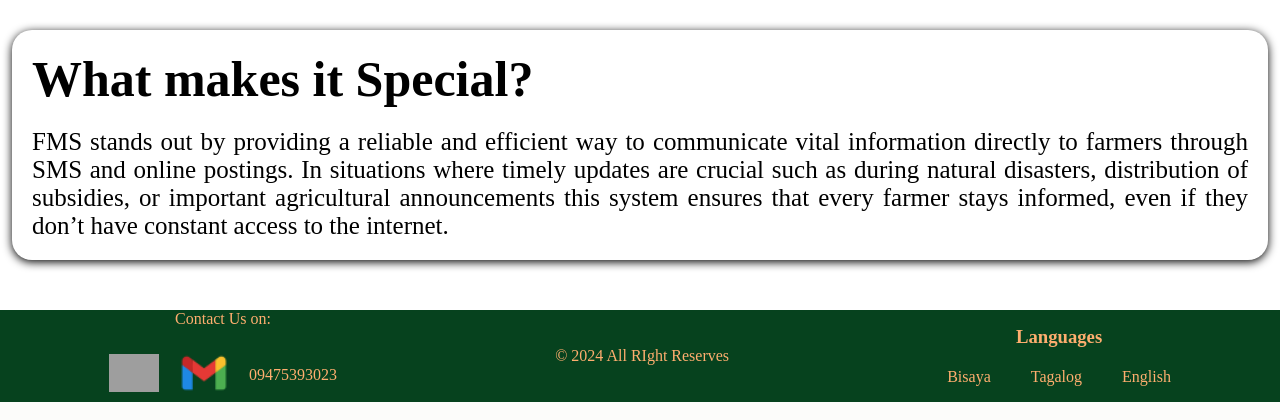
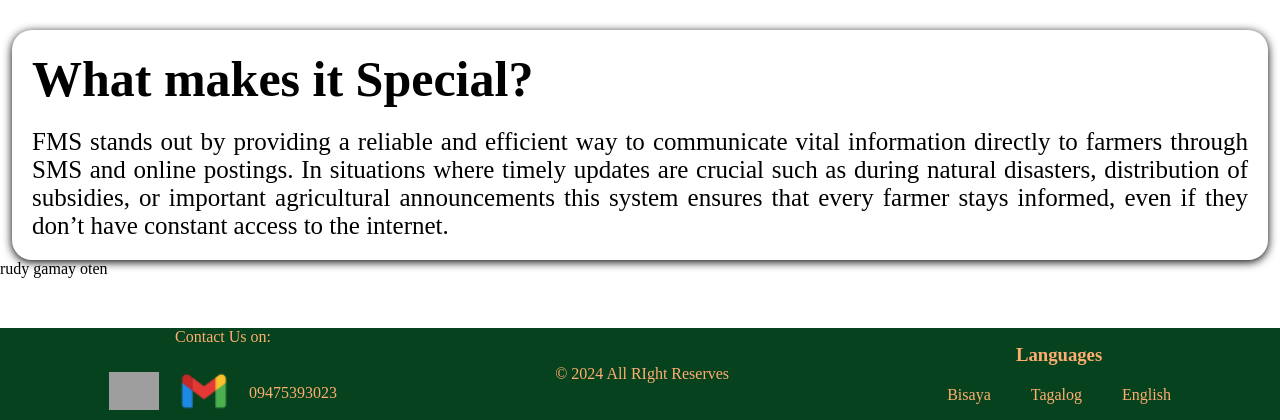
Before and after one commit to Jieryll/FMS, a PHP site: page /index-ab.php in a window 1280 px wide. Shown: the part 1012-1432 px from the top of the page. Run offline with PHP 8.4, Linux system fonts and the light colour scheme; grey boxes are pictures that could not be loaded.

Commit message:
rudy gamay oten

```diff
--- a/index-ab.php
+++ b/index-ab.php
@@ -19,7 +19,8 @@
         include('log/about.php');
         ?>
     </section>
-
+    <!--rudy gamay oten-->
+    <p>rudy gamay oten</p>
     <footer style="margin-top: 50px;">
         <?php
             include ('log/footer.php');
```
